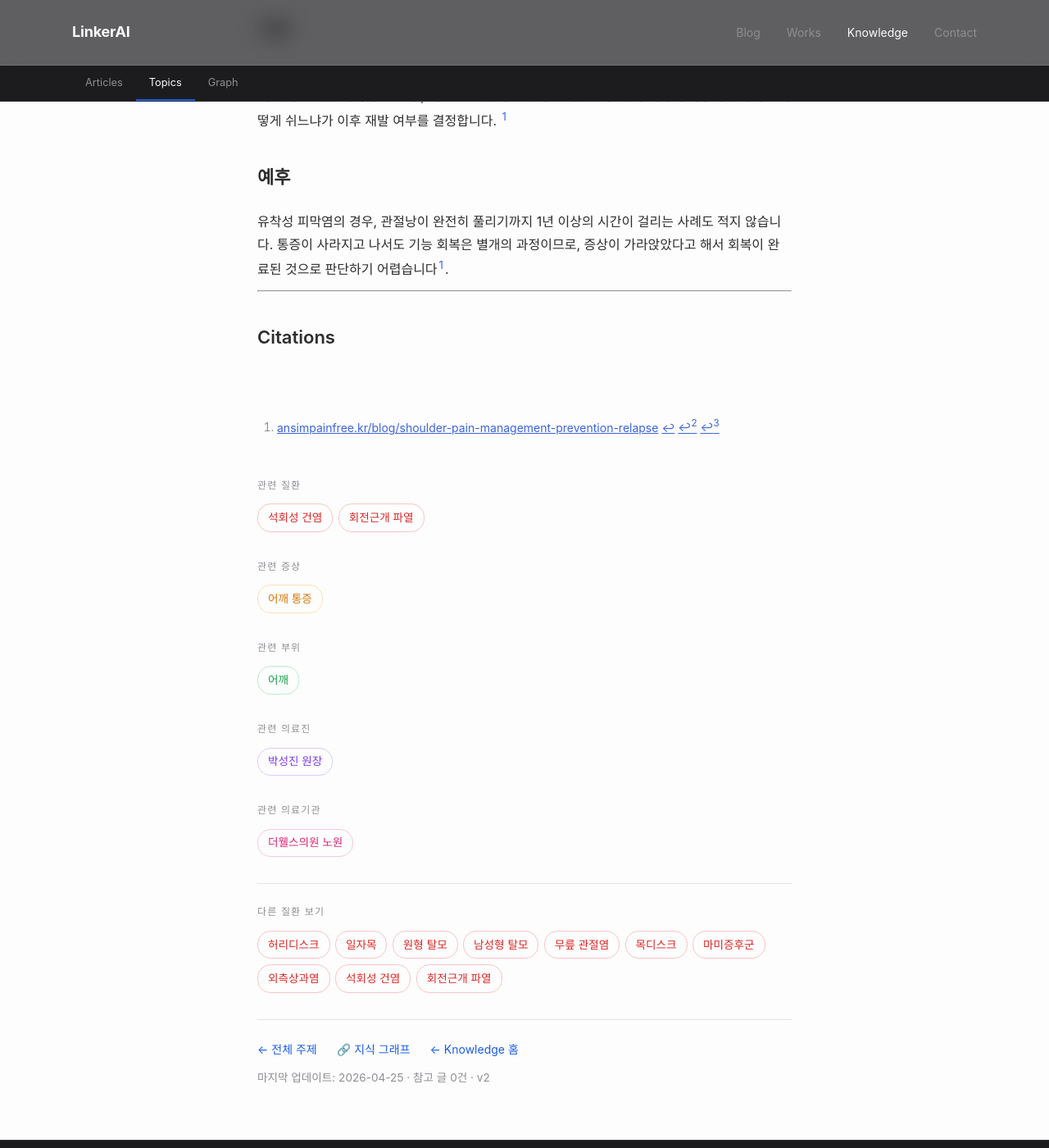
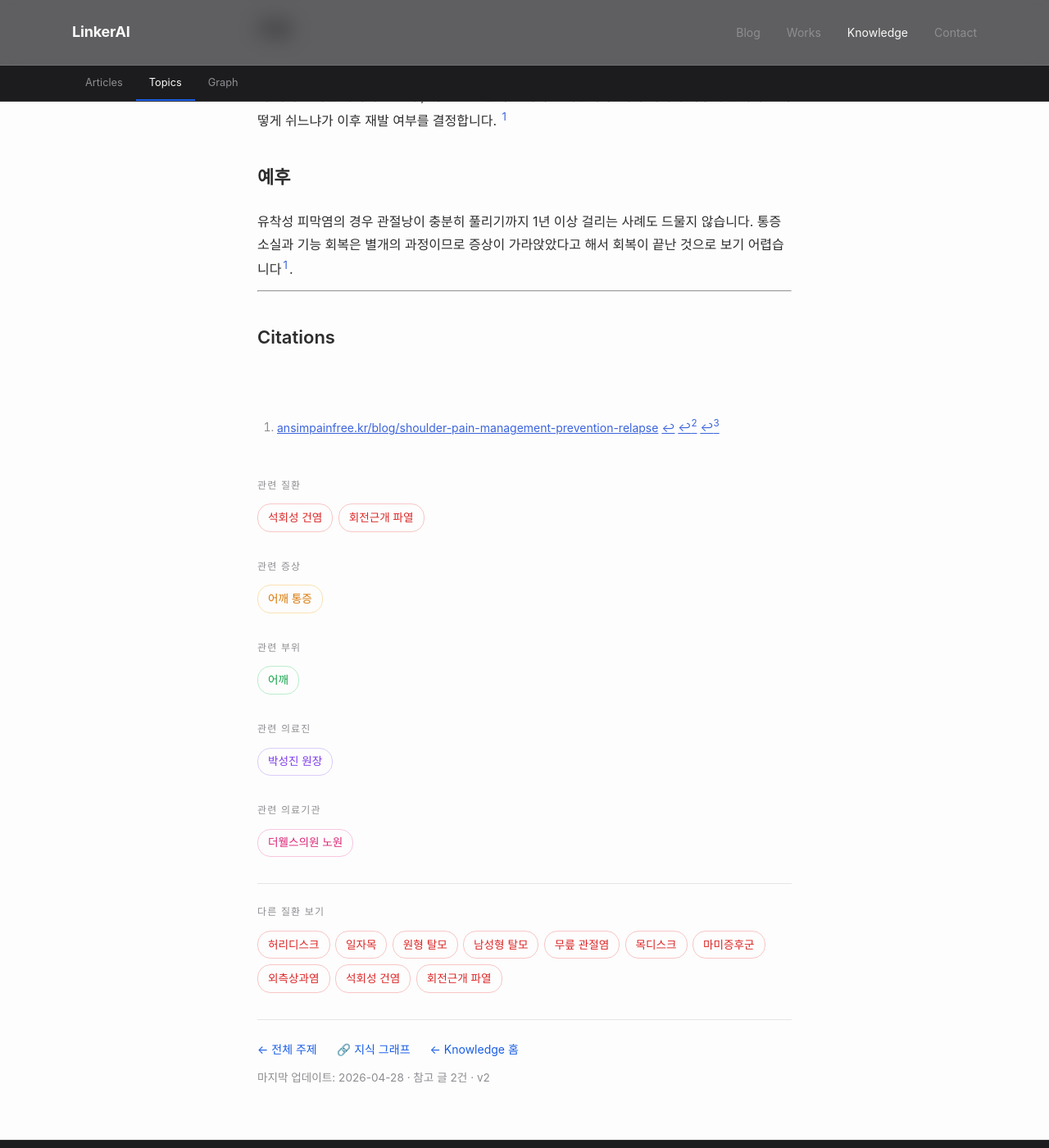
Before and after one commit to feelharmony/linkare-medical-knowledge, a Jekyll site: the page built from conditions/frozen-shoulder.md, in a window 1280 px wide and 1400 px high, scrolled down 545 px. Shown: the whole window at 82% size. Built offline with Jekyll 4.4.1, drawn with Linux system fonts in a browser that asks for light colours; some web fonts are replaced.

Commit message:
auto-sync entity: 오십견 (frozen-shoulder) — finalize

```diff
--- a/conditions/frozen-shoulder.md
+++ b/conditions/frozen-shoulder.md
@@ -6,8 +6,8 @@ permalink: /conditions/frozen-shoulder/
 title: 오십견
 description: 어깨 관절낭이 유착되어 운동 범위가 제한되는 질환
 title_en: frozen shoulder
-last_reviewed: '2026-04-25'
-source_count: 0
+last_reviewed: '2026-04-28'
+source_count: 2
 version: 2
 ---
 ## 정의
@@ -17,7 +17,7 @@ version: 2
 어깨 통증은 주사나 시술로 증상이 가라앉은 후에도 관리가 중요합니다. 통증이 줄어든 시점과 조직이 회복된 시점 사이에는 몇 주, 때로는 몇 달의 간격이 존재합니다. 이 공백기에 어떻게 움직이고 어떻게 쉬느냐가 이후 재발 여부를 결정합니다. [^1]
 
 ## 예후
-유착성 피막염의 경우, 관절낭이 완전히 풀리기까지 1년 이상의 시간이 걸리는 사례도 적지 않습니다. 통증이 사라지고 나서도 기능 회복은 별개의 과정이므로, 증상이 가라앉았다고 해서 회복이 완료된 것으로 판단하기 어렵습니다[^1].
+유착성 피막염의 경우 관절낭이 충분히 풀리기까지 1년 이상 걸리는 사례도 드물지 않습니다. 통증 소실과 기능 회복은 별개의 과정이므로 증상이 가라앉았다고 해서 회복이 끝난 것으로 보기 어렵습니다[^1].
 
 ---
 
```
